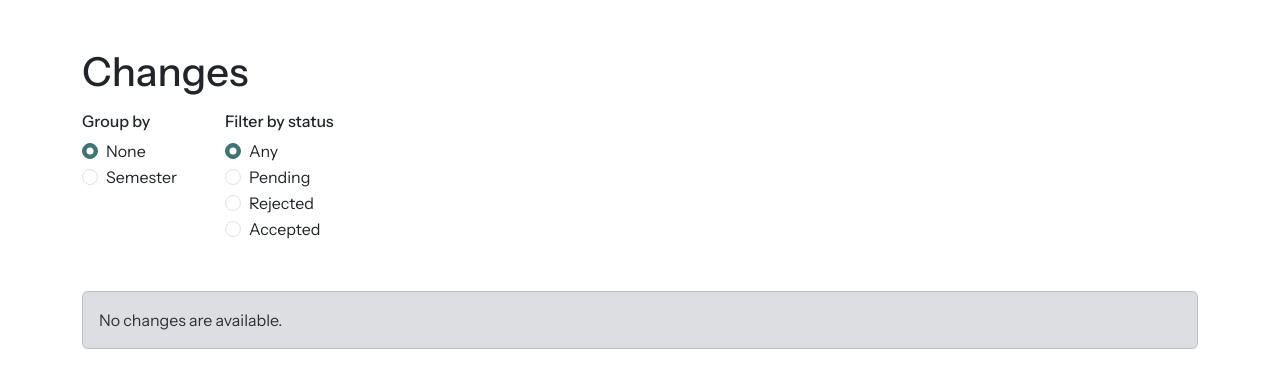
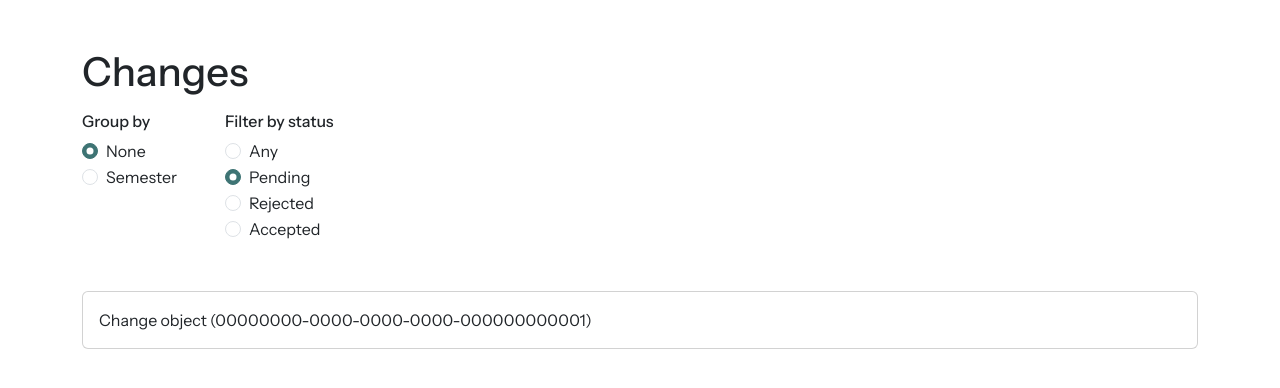
Before and after one commit to readtu/S25ISD1PM, a Django app: page /changes?status=pending in a window 1280 px wide. Shown: the part 72-460 px from the top of the page. Run offline with Django 5.2, Linux system fonts and the light colour scheme; tables that the repository leaves empty hold one stand-in row (values such as "Sample post"); style sheets or scripts are compiled from the project's sources; some libraries are stand-ins or nearby versions.

Commit message:
More changes for implementing Changes

```diff
--- a/changes_app/models.py
+++ b/changes_app/models.py
@@ -1,6 +1,10 @@
 from django.db.models import Model
+from django.db.models.deletion import SET_NULL
 from django.db.models.enums import TextChoices
-from django.db.models.fields import UUIDField
+from django.db.models.fields import CharField, UUIDField
+from django.db.models.fields.related import ForeignKey
+
+from semesters_app.models import Semester
 
 
 class ChangeStatus(TextChoices):
@@ -11,3 +15,10 @@ class ChangeStatus(TextChoices):
 
 class Change(Model):
     uuid = UUIDField(primary_key=True)
+    status = CharField(max_length=10, choices=ChangeStatus.choices, blank=True, default="pending")
+    semester = ForeignKey(
+        Semester,
+        on_delete=SET_NULL,
+        related_name="changes",
+        null=True,
+    )
--- a/changes_app/templates/changes_app/list_changes.html
+++ b/changes_app/templates/changes_app/list_changes.html
@@ -23,7 +23,7 @@
             <legend class="h6">Filter by status</legend>
             <div class="form-check">
                 <input class="form-check-input" type="radio" name="status" id="status__any" value="any"
-                    data-refresh {%if not status %} checked {%endif%}>
+                    data-refresh {%if status == "any"%} checked {%endif%}>
                 <label class="form-check-label" for="status__any">Any</label>
             </div>
             <div class="form-check">
@@ -32,14 +32,14 @@
                 <label class="form-check-label" for="status__pending">Pending</label>
             </div>
             <div class="form-check">
-                <input class="form-check-input" type="radio" name="status" id="status__pending" value="rejected"
+                <input class="form-check-input" type="radio" name="status" id="status__rejected" value="rejected"
                     data-refresh {%if status == "rejected"%} checked {%endif%}>
-                <label class="form-check-label" for="status__pending">Rejected</label>
+                <label class="form-check-label" for="status__rejected">Rejected</label>
             </div>
             <div class="form-check">
-                <input class="form-check-input" type="radio" name="status" id="status__pending" value="accepted"
+                <input class="form-check-input" type="radio" name="status" id="status__accepted" value="accepted"
                     data-refresh {%if status == "accepted"%} checked {%endif%}>
-                <label class="form-check-label" for="status__pending">Accepted</label>
+                <label class="form-check-label" for="status__accepted">Accepted</label>
             </div>
         </fieldset>
     </form>
--- a/changes_app/views.py
+++ b/changes_app/views.py
@@ -1,18 +1,46 @@
 # ruff: noqa: D103
 
+from django.contrib.messages import success
 from django.http import HttpRequest, HttpResponse
-from django.shortcuts import render
+from django.shortcuts import get_object_or_404, redirect, render
 from django.views.decorators.http import require_GET, require_POST
+
+from changes_app.models import Change, ChangeStatus
 
 
 @require_GET
 def list_changes(request: HttpRequest) -> HttpResponse:
-    return render(request, f"changes_app/{list_changes.__name__}.html", {})
+    group_by_semester = request.GET.get("group_by", "none") == "semester"
+    status = request.GET.get("status", "any")
+    changes = Change.objects.all()
+    if status in ChangeStatus:
+        changes = changes.filter(status=status)
+    return render(
+        request,
+        f"changes_app/{list_changes.__name__}.html",
+        {
+            "group_by_semester": group_by_semester,
+            "status": status,
+            "changes": changes,
+        },
+    )
 
 
 @require_POST
-def accept_change(request: HttpRequest, uuid: str) -> HttpResponse: ...
+def accept_change(request: HttpRequest, uuid: str) -> HttpResponse:
+    change = get_object_or_404(Change, uuid=uuid)
+    # TODO: accept the change
+    change.status = ChangeStatus.ACCEPTED
+    change.save()
+    success(request, f"Accepted {change}.")
+    return redirect("list_changes")
 
 
 @require_POST
-def reject_change(request: HttpRequest, uuid: str) -> HttpResponse: ...
+def reject_change(request: HttpRequest, uuid: str) -> HttpResponse:
+    change = get_object_or_404(Change, uuid=uuid)
+    # TODO: reject the change
+    change.status = ChangeStatus.REJECTED
+    change.save()
+    success(request, f"Rejected {change}.")
+    return redirect("list_changes")
```
Also changed, not shown: changes_app/migrations/0002_change_semester_change_status.py (added).
